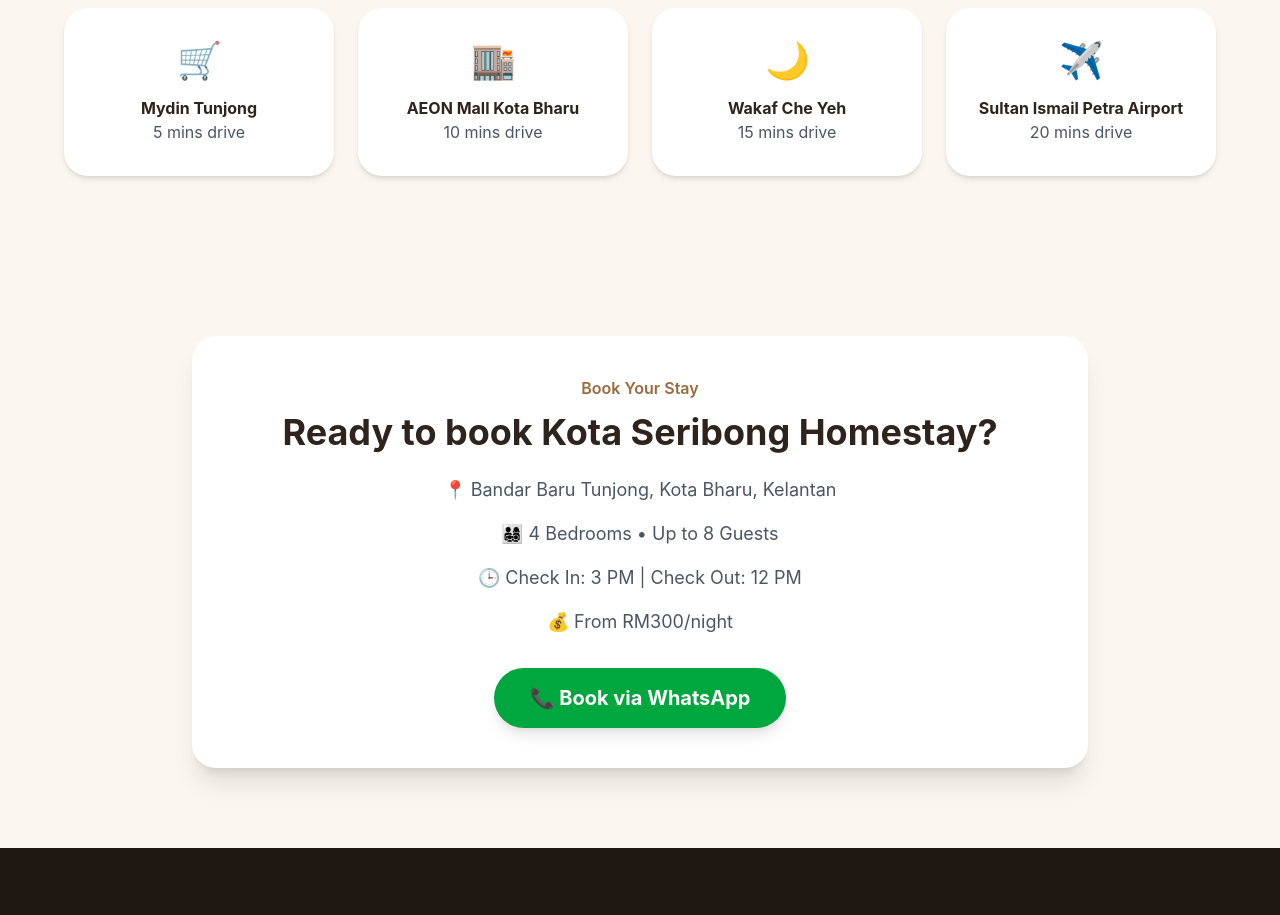
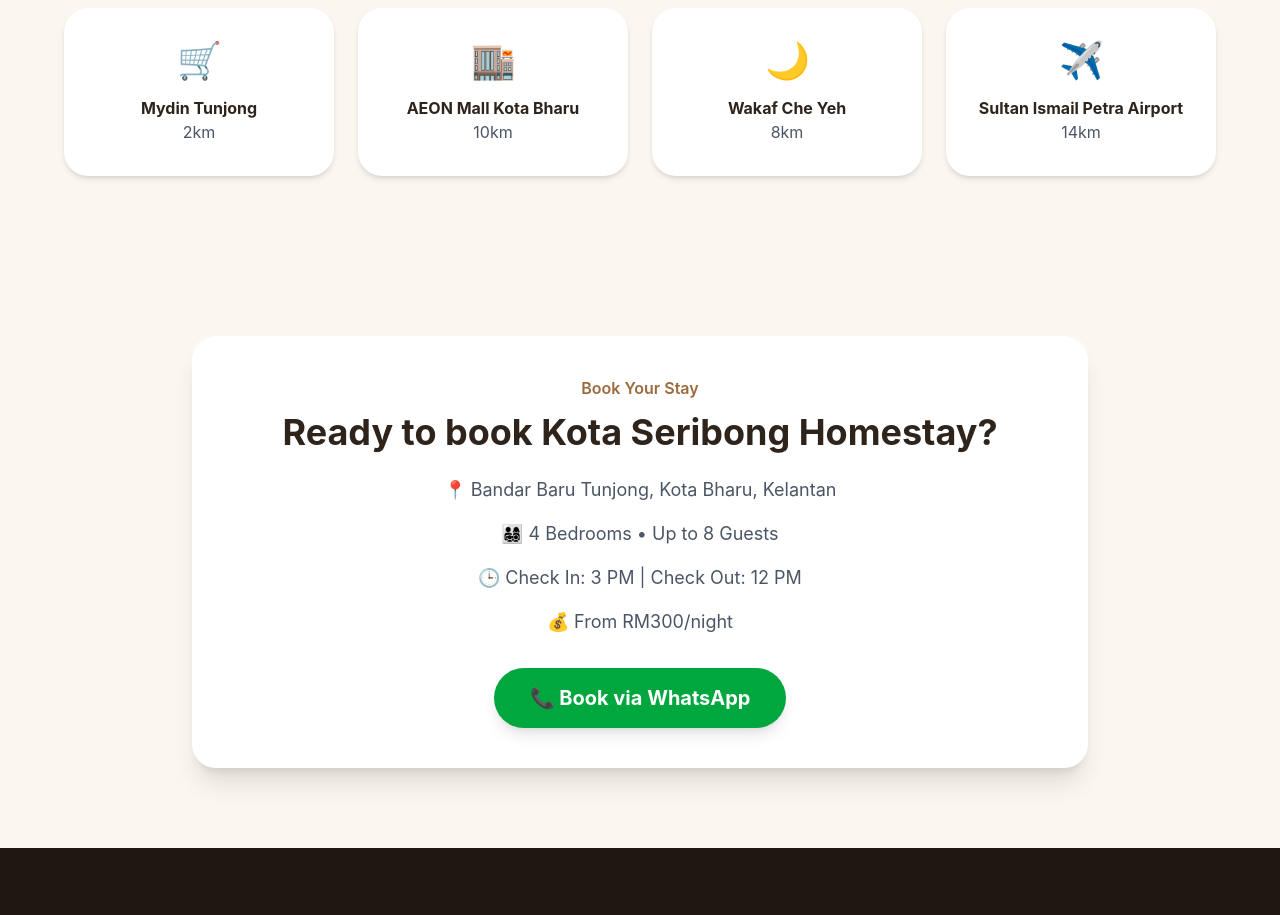
Before and after one commit to jiaphei/kota-seribong-homestay, a React (Vite) app: page / in a window 1280 px wide. Shown: the part 3840-4755 px from the top of the page. Built offline with nearby package versions, Linux system fonts and the light colour scheme.

Commit message:
change of distance

```diff
--- a/src/App.jsx
+++ b/src/App.jsx
@@ -287,25 +287,25 @@ function App() {
           <div className="rounded-3xl bg-white p-8 text-center shadow-md">
             <div className="mb-4 text-4xl">🛒</div>
             <h3 className="font-bold">Mydin Tunjong</h3>
-            <p className="text-gray-600">5 mins drive</p>
+            <p className="text-gray-600">2km</p>
           </div>
 
           <div className="rounded-3xl bg-white p-8 text-center shadow-md">
             <div className="mb-4 text-4xl">🏬</div>
             <h3 className="font-bold">AEON Mall Kota Bharu</h3>
-            <p className="text-gray-600">10 mins drive</p>
+            <p className="text-gray-600">10km</p>
           </div>
 
           <div className="rounded-3xl bg-white p-8 text-center shadow-md">
             <div className="mb-4 text-4xl">🌙</div>
             <h3 className="font-bold">Wakaf Che Yeh</h3>
-            <p className="text-gray-600">15 mins drive</p>
+            <p className="text-gray-600">8km</p>
           </div>
 
           <div className="rounded-3xl bg-white p-8 text-center shadow-md">
             <div className="mb-4 text-4xl">✈️</div>
             <h3 className="font-bold">Sultan Ismail Petra Airport</h3>
-            <p className="text-gray-600">20 mins drive</p>
+            <p className="text-gray-600">14km</p>
           </div>
 
         </div>
```
